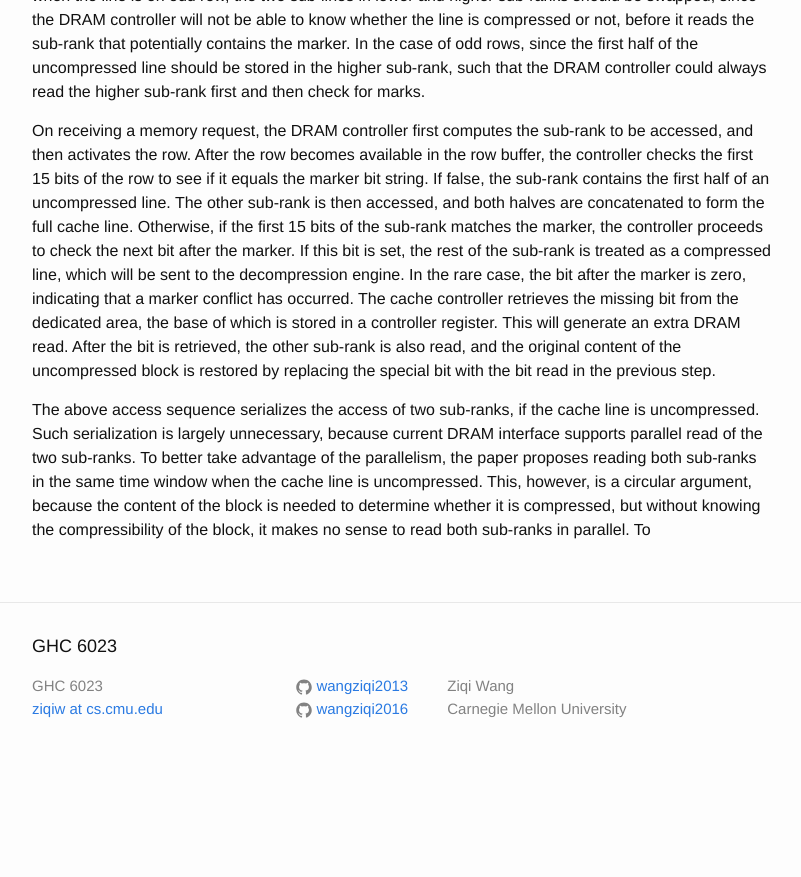
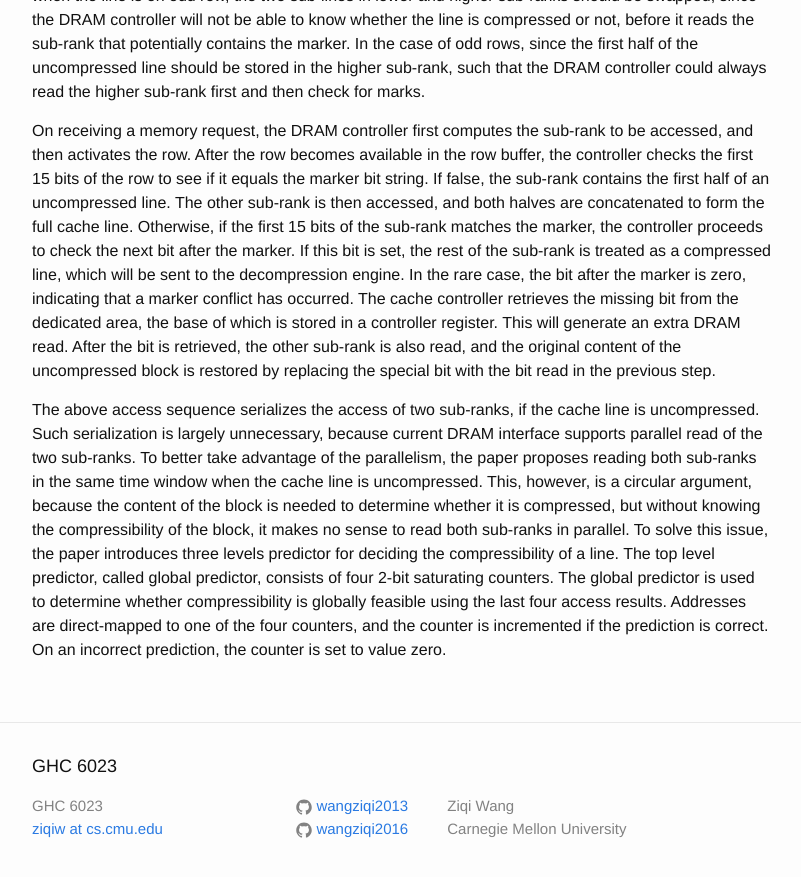
Before and after one commit to wangziqi2013/wangziqi2013.github.io, a Jekyll site: the page built from _posts/2020-06-08-attache.markdown, in a window 1280 px wide and 900 px high, scrolled down 2128 px. Shown: the top 877 px of the window, without its empty margins (238-1039 px from the left). Built offline with Jekyll 4.4.1, drawn with Linux system fonts in a browser that asks for light colours; before the commit the page ends 2908 px from its top, so only the background shows below that.

Commit message:
Adding global predictor

```diff
--- a/_posts/2020-06-08-attache.markdown
+++ b/_posts/2020-06-08-attache.markdown
@@ -97,4 +97,8 @@ advantage of the parallelism, the paper proposes reading both sub-ranks in the s
 is uncompressed. This, however, is a circular argument, because the content of the block is needed to determine
 whether it is compressed, but without knowing the compressibility of the block, it makes no sense to read both
 sub-ranks in parallel.
-To
+To solve this issue, the paper introduces three levels predictor for deciding the compressibility of a line.
+The top level predictor, called global predictor, consists of four 2-bit saturating counters. The global predictor
+is used to determine whether compressibility is globally feasible using the last four access results.
+Addresses are direct-mapped to one of the four counters, and the counter is incremented if the prediction is correct.
+On an incorrect prediction, the counter is set to value zero.
```
